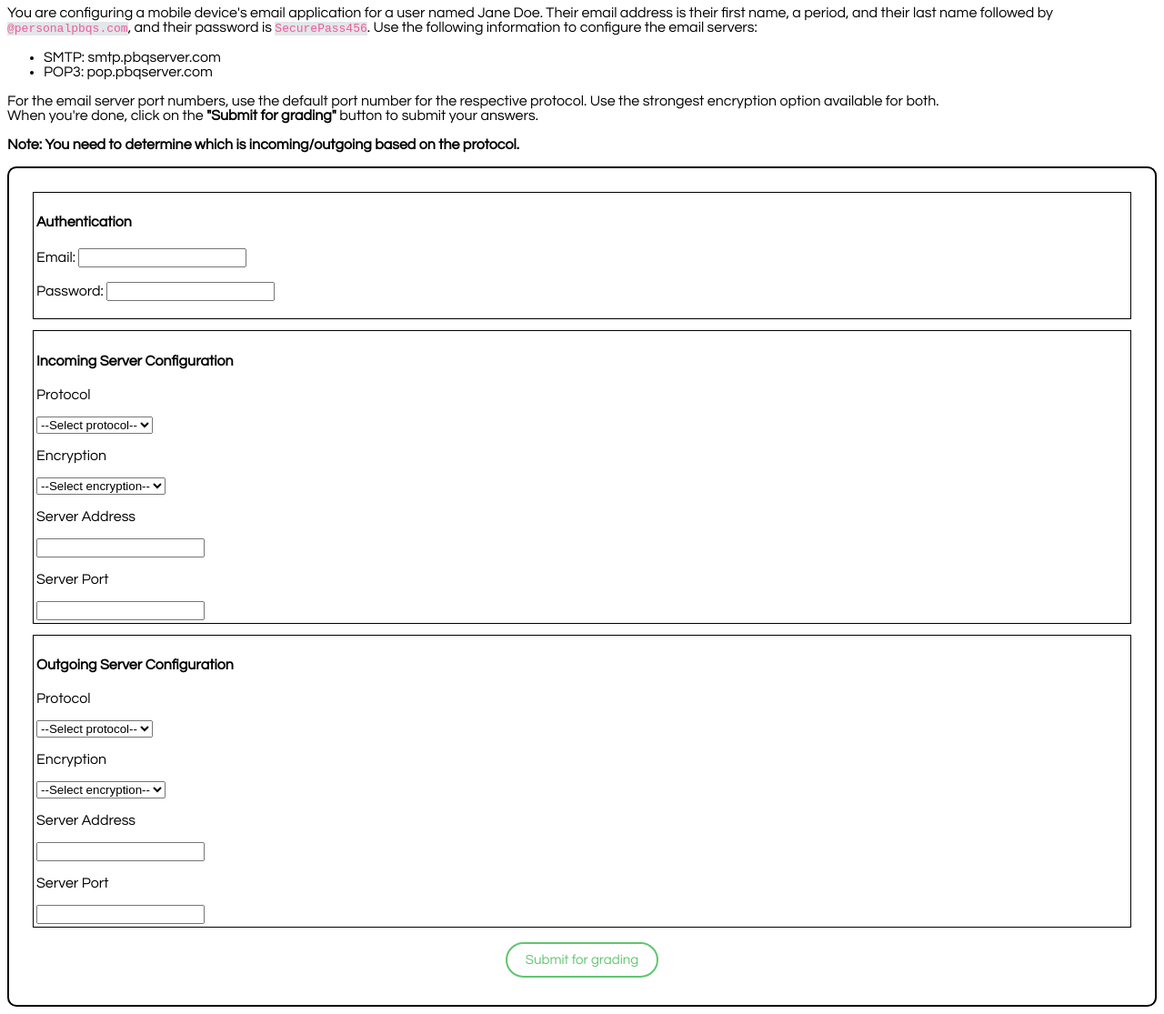
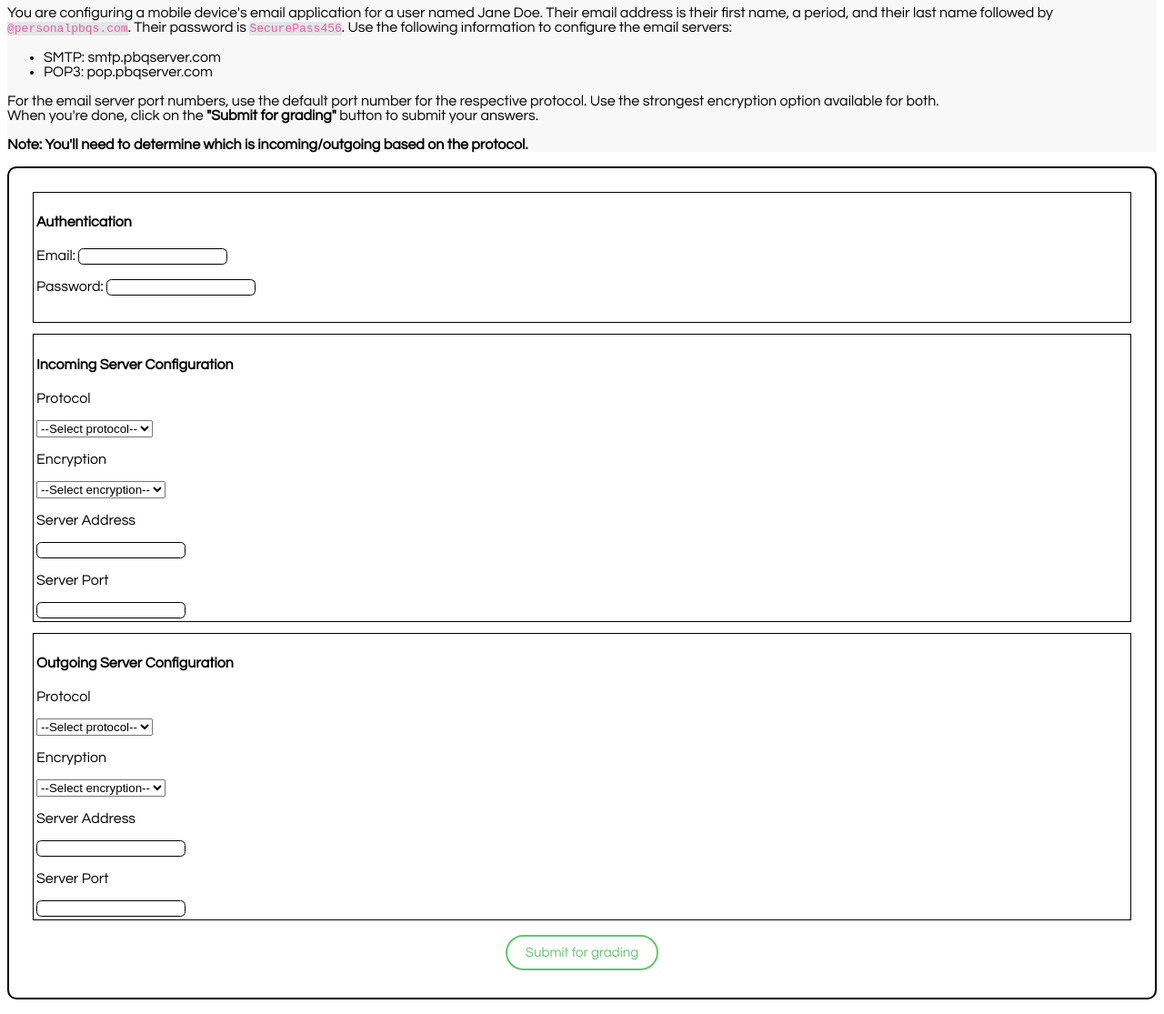
Before and after one commit to encryptidhh/Personal-PBQs, a plain HTML site: page Phone Email Configuration/index.html in a window 1280 px wide. Shown: the part 70-1185 px from the top of the page at 91% size. Drawn offline with Linux system fonts and the light colour scheme.

Commit message:
Slight update to index.html

```diff
--- a/Phone Email Configuration/index.html
+++ b/Phone Email Configuration/index.html
@@ -6,10 +6,11 @@
     <link rel="stylesheet" href="styles.css">
 </head>
 <body>
-    <h1>Smartphone Email Configuration Lab</h1>
+    <div class="description">
+        <h1>Smartphone Email Configuration</h1>
         <p>You are configuring a mobile device's email application for a user named Jane Doe.
             Their email address is their first name, a period, and their last name followed by
-        <code style="color: #ea5c9e;"><span style="background-color: #e4e6e8;">@personalpbqs.com</span></code>, and their password is <code style="color: #ea5c9e;"><span style="background-color: #e4e6e8;">SecurePass456</span></code>.
+            <code style="color: #ea5c9e;"><span style="background-color: #e4e6e8;">@personalpbqs.com</span></code>. Their password is <code style="color: #ea5c9e;"><span style="background-color: #e4e6e8;">SecurePass456</span></code>.
             Use the following information to configure the email servers:
             <ul>
                 <li>SMTP: smtp.pbqserver.com</li>
@@ -19,16 +20,20 @@
             Use the strongest encryption option available for both.<br>
             When you're done, click on the <strong>"Submit for grading"</strong>
             button to submit your answers. <br> <br>
-        <strong>Note: You need to determine which is incoming/outgoing based on the protocol.</strong>
+            <strong>Note: You'll need to determine which is incoming/outgoing based on the protocol.</strong>
         </p>
+    </div>
+    <div class="tablet-container">
         <div class="container">
             <div class="auth-part">
-            <div class="title-container">
-                <h4 class="title">Authentication</h4>
+                <div class="section">
+                    <h4 class="section-title">Authentication</h4>
+                    <div class="section-content">
                         <label for="email" class="email-input">Email:</label>
-                <input type="email" id="email" name="email" ><br><br>
+                        <input type="email" id="email" name="email" class="email-field" ><br><br>
                         <label for="password" class="password-input">Password:</label>
-                <input type="password" id="password" name="password" ><br><br>
+                        <input type="text" id="password" name="password" class="password-field"><br><br>
+                    </div>
                 </div>
             </div>
             <div class="config-part">
@@ -52,9 +57,9 @@
                     <option value="4">None</option>
                 </select>
                 <p>Server Address</p>
-            <input type="text" id="incomingServerAddress" name="incomingServerAddress" class="form-control">
+                <input class="server-address" type="text" id="incomingServerAddress" name="incomingServerAddress" class="form-control">
                 <p>Server Port</p>
-            <input type="text" id="incomingServerPort" name="incomingServerPort" class="form-control">
+                <input class="server-port" type="text" id="incomingServerPort" name="incomingServerPort" class="form-control">
             </div>
             <div class="config-part">
                 <div class="title-container">
@@ -77,11 +82,12 @@
                     <option value="4">None</option>
                 </select>
                 <p>Server Address</p>
-            <input type="text" id="outgoingServerAddress" name="incomingServerAddress" class="form-control">
+                <input class="second-address" type="text" id="outgoingServerAddress" name="incomingServerAddress" class="form-control">
                 <p>Server Port</p>
-            <input type="text" id="outgoingServerPort" name="incomingServerPort" class="form-control">
+                <input class="second-port" type="text" id="outgoingServerPort" name="incomingServerPort" class="form-control">
             </div>
-     <input type="submit" value="Submit for grading" class="submit-button">
+         <input id="submitButton" type="submit" value="Submit for grading" class="submit-button">
+        </div>
     </div>
 </body>
 </html>
```
Lines whose indentation alone changed are shown as unchanged.
